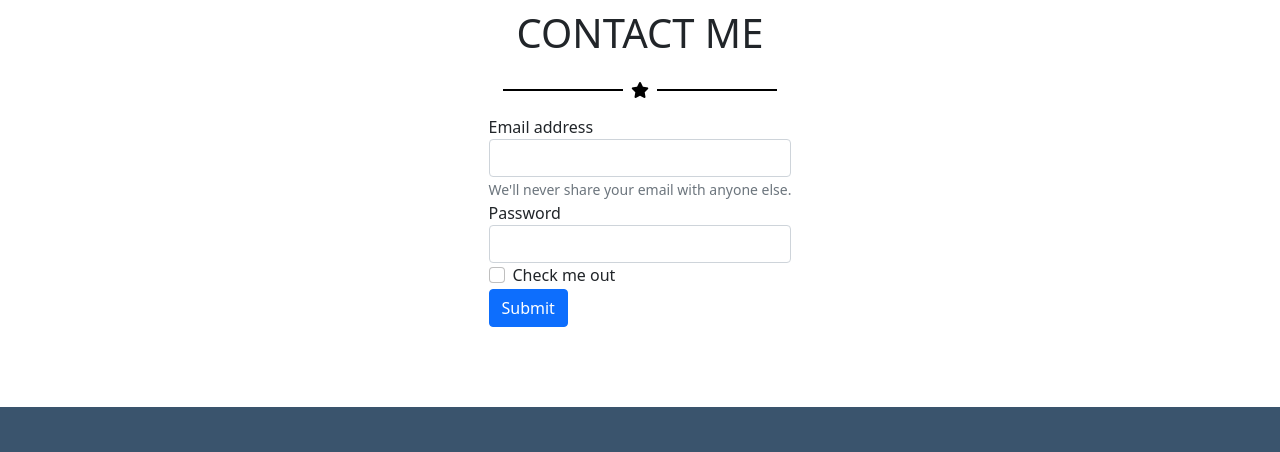
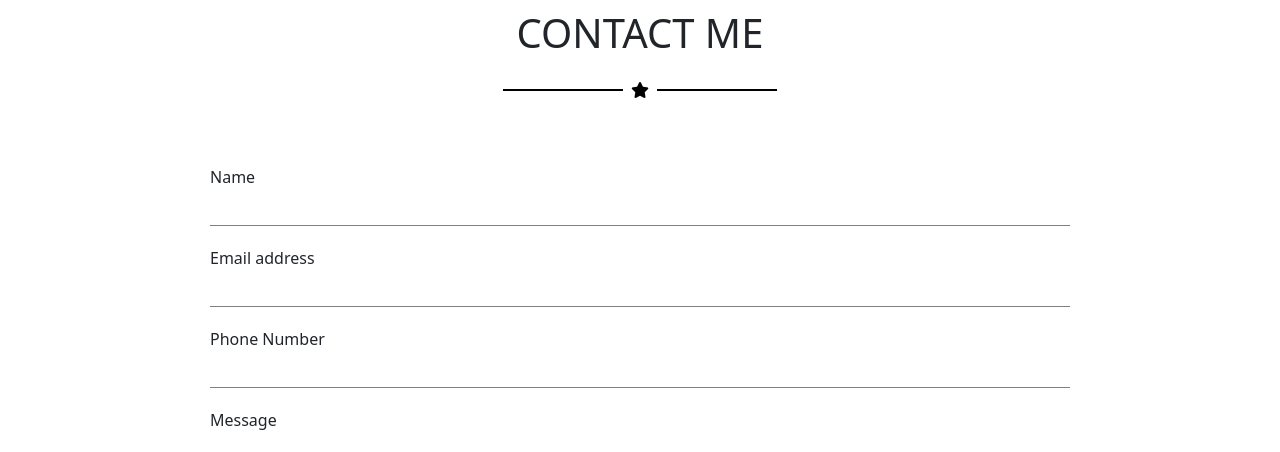
Before and after one commit to lumilio/html-css-bootstrap-freelancer, a plain HTML site: page index.html in a window 1280 px wide. Shown: the part 1830-2282 px from the top of the page. Drawn offline with nearby package versions, Linux system fonts and the light colour scheme.

Commit message:
aggiunta form generico sezione 'contattami'

```diff
--- a/css/cascading-style-sheets.css
+++ b/css/cascading-style-sheets.css
@@ -99,20 +99,17 @@
 
 /* <!-- contact me --> */
 
-
-.txt-contact{
-    width: 65%;
-    margin-top: 30px;
-    max-width: 1300px ;
+#theform{
+    padding: 50px;
+}
+.form-control {
+    border: 0;
+    border-bottom: 1px solid gray;
+    border-radius: 0;
 }
 
-.myButton {
-	background-color:#1abc9c;
-	border-radius: 4px;
-	cursor:pointer;
-	color:#ffffff;
-	padding:5px 11px;
-	text-decoration:none;
+.form-group{
+    margin-bottom: 20px;
 }
 
 
--- a/index.html
+++ b/index.html
@@ -111,28 +111,30 @@
                 <i class="fas fa-star"></i>
                 <div id="lilrow"></div>
             </div>
+            <div id='theform' class="container-lg col-9">
                 <form>
-                <div class="form-group">
-                  <label for="exampleInputEmail1">Email address</label>
-                  <input type="email" class="form-control" id="exampleInputEmail1" aria-describedby="emailHelp">
-                  <small id="emailHelp" class="form-text text-muted">We'll never share your email with anyone else.</small>
+                    <div class="form-group mb-6">
+                      <label for="exampleFormControlInput1">Name</label>
+                      <input type="email" class="form-control" id="exampleFormControlInput1" placeholder="">
                     </div>
                     <div class="form-group">
-                  <label for="exampleInputPassword1">Password</label>
-                  <input type="password" class="form-control" id="exampleInputPassword1">
+                        <label for="exampleFormControlInput1">Email address</label>
+                        <input type="email" class="form-control" id="exampleFormControlInput1" placeholder="">
                     </div>
-                <div class="form-group form-check">
-                  <input type="checkbox" class="form-check-input" id="exampleCheck1">
-                  <label class="form-check-label" for="exampleCheck1">Check me out</label>
+                    <div class="form-group mb-6">
+                        <label for="exampleFormControlInput1">Phone Number</label>
+                        <input type="email" class="form-control" id="exampleFormControlInput1" placeholder="">
                     </div>
-                <button type="submit" class="btn btn-primary">Submit</button>
+                    <div class="form-group mb-6">
+                        <label for="exampleFormControlTextarea1">Message</label>
+                        <textarea class="form-control" id="exampleFormControlTextarea1" rows="3"></textarea>
+                    </div>
                 </form>
+            </div>
         </div>
     </main>
 
-
 <!-- footer -->
-
 
     <footer>
         <div id='footer1' class="container-fluid d-flex justify-content-center ">
```
Lines whose indentation alone changed are shown as unchanged.
